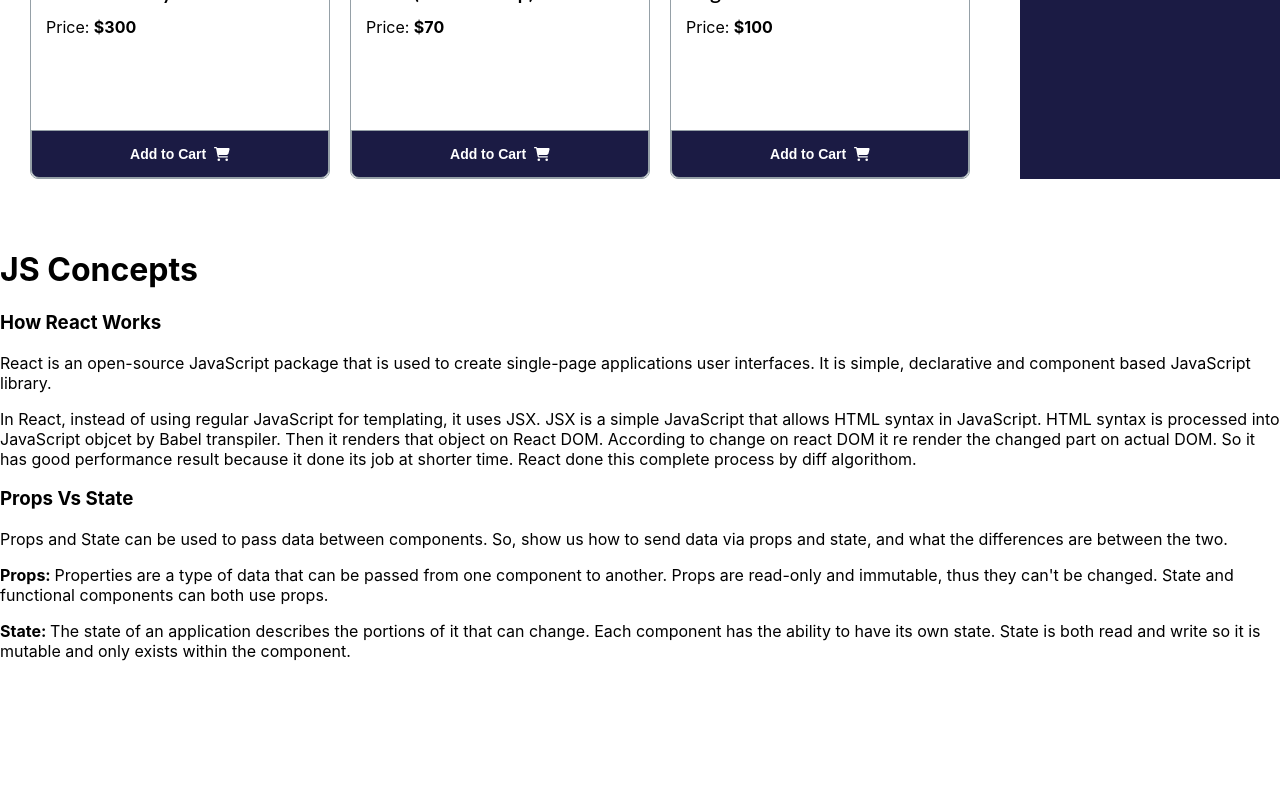
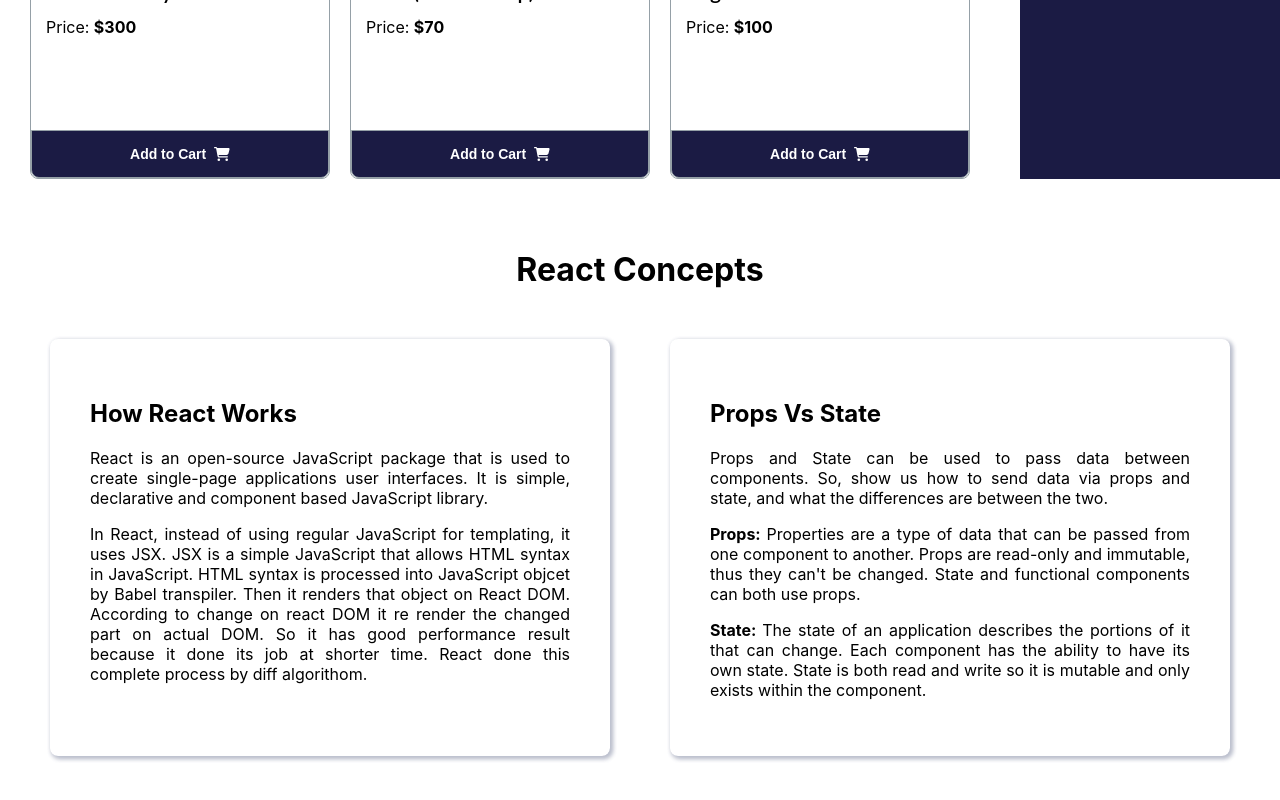
Before and after one commit to AmenaAkter5/assignment-8-selector-master, a React (Create React App) app: page / in a window 1280 px wide. Shown: the part 2151-2951 px from the top of the page. Before the commit the page ends 2828 px from the top, so only its background shows below. Built offline with nearby package versions, Linux system fonts and the light colour scheme.

Commit message:
concepts component updated

```diff
--- a/src/App.js
+++ b/src/App.js
@@ -1,15 +1,15 @@
 
 import './App.css';
 import Header from './components/Header/Header';
-import JsConcepts from './components/JsConcepts/JsConcepts';
 import Meals from './components/Meals/Meals';
+import ReactConcepts from './components/ReactConcepts/ReactConcepts';
 
 function App() {
   return (
     <div>
       <Header></Header>
       <Meals></Meals>
-      <JsConcepts></JsConcepts>
+      <ReactConcepts></ReactConcepts>
     </div>
   );
 }
--- a/src/components/JsConcepts/JsConcepts.js
+++ /dev/null
@@ -1,29 +0,0 @@
-import React from 'react';
-import './JsConcepts.css';
-
-const JsConcepts = () => {
-    return (
-        <div>
-            <h1>JS Concepts</h1>
-            <article>
-                <h3>How React Works</h3>
-                <p>React is an open-source JavaScript package that is used to create single-page applications user interfaces.
-                    It is simple, declarative and component based JavaScript library.
-                </p>
-                <p>In React, instead of using regular JavaScript for templating, it uses JSX. JSX is a simple JavaScript that allows HTML syntax in JavaScript. HTML syntax is processed into JavaScript objcet by Babel transpiler. Then it renders that object on React DOM. According to change on react DOM it re render the changed part on actual DOM. So it has good performance result because it done its job at shorter time. React done this complete process by diff algorithom.</p>
-            </article>
-            <article>
-                <h3>Props Vs State</h3>
-                <p>Props and State can be used to pass data between components.
-                    So, show us how to send data via props and state, and what the differences are between the two.
-                </p>
-                <p><b>Props: </b>Properties are a type of data that can be passed from one component to another.
-                    Props are read-only and immutable, thus they can't be changed. State and functional components can both use props. </p>
-                <p><b>State: </b>The state of an application describes the portions of it that can change.
-                    Each component has the ability to have its own state. State is both read and write so it is mutable and only exists within the component.</p>
-            </article>
-        </div>
-    );
-};
-
-export default JsConcepts;
--- /dev/null
+++ b/src/components/ReactConcepts/ReactConcepts.css
@@ -0,0 +1,18 @@
+
+.blog-title {
+    text-align: center;
+}
+
+.blog-container {
+    display: grid;
+    grid-template-columns: repeat(2, 1fr);
+    gap: 60px;
+    margin: 50px;
+}
+
+.blog {
+    text-align: justify;
+    border-radius: 8px;
+    padding: 40px;
+    box-shadow: 2px 2px 5px #BABECC, 2px 2px 5px #BABECC;
+}
--- /dev/null
+++ b/src/components/ReactConcepts/ReactConcepts.js
@@ -0,0 +1,31 @@
+import React from 'react';
+import './ReactConcepts.css';
+
+const ReactConcepts = () => {
+    return (
+        <div className="blog-section">
+            <h1 className="blog-title">React Concepts</h1>
+            <div className="blog-container">
+                <article className="blog">
+                    <h2>How React Works</h2>
+                    <p>React is an open-source JavaScript package that is used to create single-page applications user interfaces.
+                        It is simple, declarative and component based JavaScript library.
+                    </p>
+                    <p>In React, instead of using regular JavaScript for templating, it uses JSX. JSX is a simple JavaScript that allows HTML syntax in JavaScript. HTML syntax is processed into JavaScript objcet by Babel transpiler. Then it renders that object on React DOM. According to change on react DOM it re render the changed part on actual DOM. So it has good performance result because it done its job at shorter time. React done this complete process by diff algorithom.</p>
+                </article>
+                <article className="blog">
+                    <h2>Props Vs State</h2>
+                    <p>Props and State can be used to pass data between components.
+                        So, show us how to send data via props and state, and what the differences are between the two.
+                    </p>
+                    <p><b>Props: </b>Properties are a type of data that can be passed from one component to another.
+                        Props are read-only and immutable, thus they can't be changed. State and functional components can both use props. </p>
+                    <p><b>State: </b>The state of an application describes the portions of it that can change.
+                        Each component has the ability to have its own state. State is both read and write so it is mutable and only exists within the component.</p>
+                </article>
+            </div>
+        </div>
+    );
+};
+
+export default ReactConcepts;
```
Also changed, not shown: src/components/JsConcepts/JsConcepts.css (deleted).
